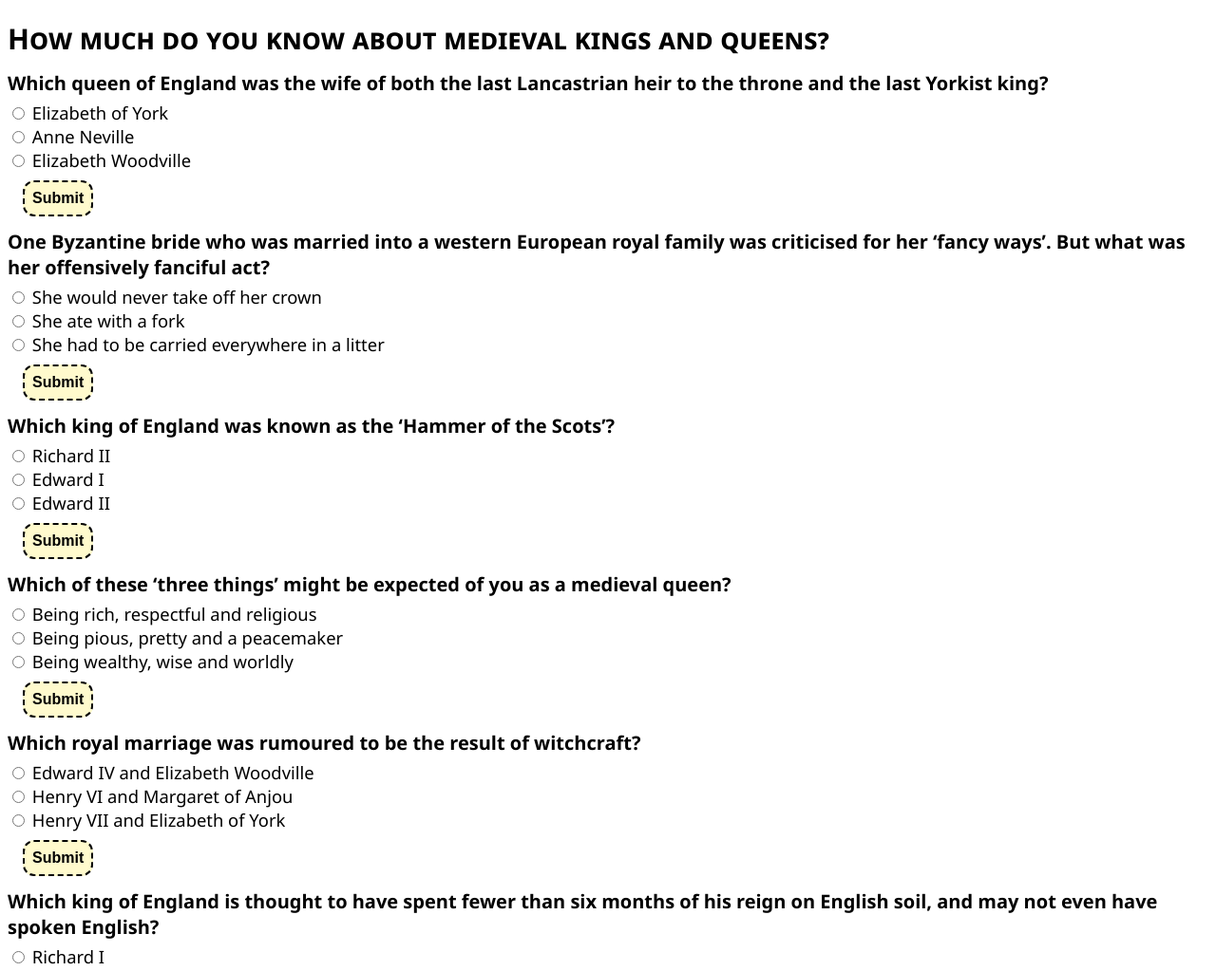
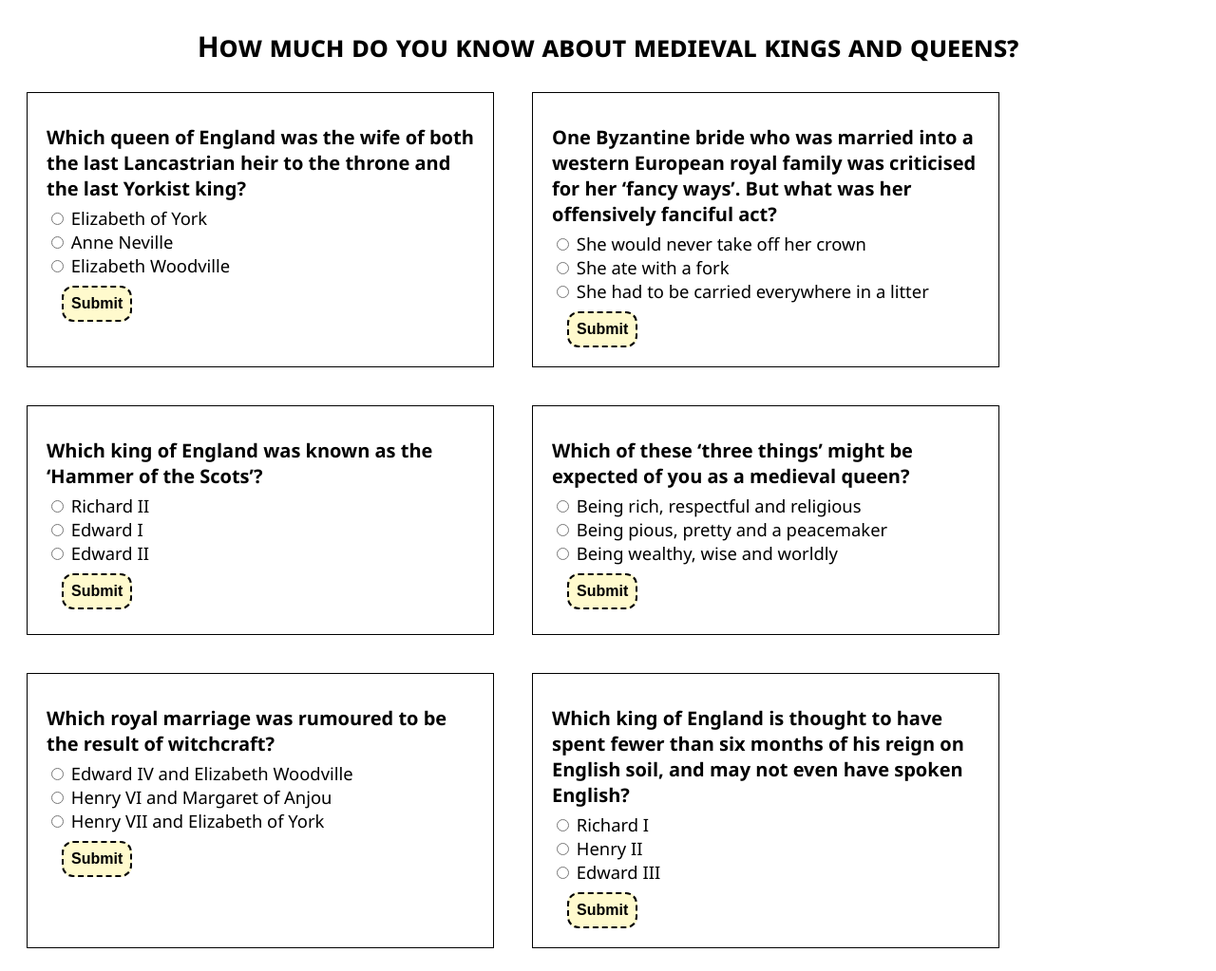
Before and after one commit to naberdyev/quiz, a plain HTML site: page index.html in a window 1280 px wide. Shown: the top 1023 px of the page at 95% size. Drawn offline with Linux system fonts and the light colour scheme.

Commit message:
question blocks, display flex

```diff
--- a/index.html
+++ b/index.html
@@ -1,43 +1,7 @@
 <!DOCTYPE html>
 <html>
     <head>
-        <style>
-            body {
-                font-family: 'Segoe UI';
-            }
-
-            h1 {
-                font-size: 1.25em;
-                margin-block-end: 0.25em;
-                font-weight: bolder;
-            }
-            div.alert {
-                margin: 0.25em;
-                font-weight: bolder;
-            }
-            div.quiz-name {
-                font-size: 1.5em;
-                font-variant: small-caps;
-            }
-            ul {
-                margin-block-start: 0.25em;
-                margin-block-end: 0.25em;
-                padding: 0;
-                font-family:'Segoe UI';
-                font-size: 1.15em;
-            }
-            button {
-                background-color:lemonchiffon;
-                color: black;
-                font-size: 1em;
-                padding: 0.5em;
-                border-radius: 0.75em;
-                font-weight: bolder;
-                margin-left: 1em;
-                margin-top: 0.25em;
-                border-style:dashed;
-            }
-        </style>
+        <link rel="stylesheet" href="styles.css">
         <meta charset="utf-8">
         <title></title>
     </head>
--- a/quiz.js
+++ b/quiz.js
@@ -10,6 +10,7 @@ function init() {
         const answerOrder = randomRange(question.a.length)
         question.a.forEach((answer, aIndex) => {
             answerStr += `
+
             <li style="order:${answerOrder[aIndex]}">
                 <label>
                     <input
@@ -24,6 +25,7 @@ function init() {
         })
 
         quizStr +=`
+        <div class="question-block">
         <form>
             <h1>${question.q}</h1>
 
@@ -35,6 +37,7 @@ function init() {
                 <button type="submit">Submit</button>
             </label>
         </form>
+        </div>
         `
     })
     quizEl.innerHTML = quizStr;
--- /dev/null
+++ b/styles.css
@@ -0,0 +1,62 @@
+body {
+  display: flex;
+  flex-direction: column;
+  justify-content: space-around;
+  font-family: "Segoe UI";
+}
+.question-block {
+  min-width: 400px;
+  width: 450px;
+  max-width: 500px;
+  min-height: 200px;
+  height: auto;
+  max-height: 350px;
+  border: black solid 1px;
+  padding: 20px;
+  margin: 20px;
+}
+.container {
+  display: flex;
+  flex-direction: row;
+  flex-wrap: wrap;
+  justify-content: flex-start;
+  align-content: space-evenly;
+  width: 100%;
+  height: auto;
+}
+h1 {
+  font-size: 1.25em;
+  margin-block-end: 0.25em;
+  font-weight: bolder;
+}
+div.alert {
+  margin: 0.25em;
+  font-weight: bolder;
+}
+div.quiz-name {
+  text-align: center;
+  width: 100%;
+  min-width: 400px;
+  margin: 0;
+  font-size: 1.5em;
+  font-variant: small-caps;
+}
+ul {
+  list-style-type: none;
+  margin-block-start: 0.25em;
+  margin-block-end: 0.25em;
+  padding: 0;
+  font-family: "Segoe UI";
+  font-size: 1.15em;
+}
+button {
+  background-color: lemonchiffon;
+  color: black;
+  font-size: 1em;
+  padding: 0.5em;
+  border-radius: 0.75em;
+  font-weight: bolder;
+  margin-left: 1em;
+  margin-top: 0.25em;
+  border-style: dashed;
+}
```
